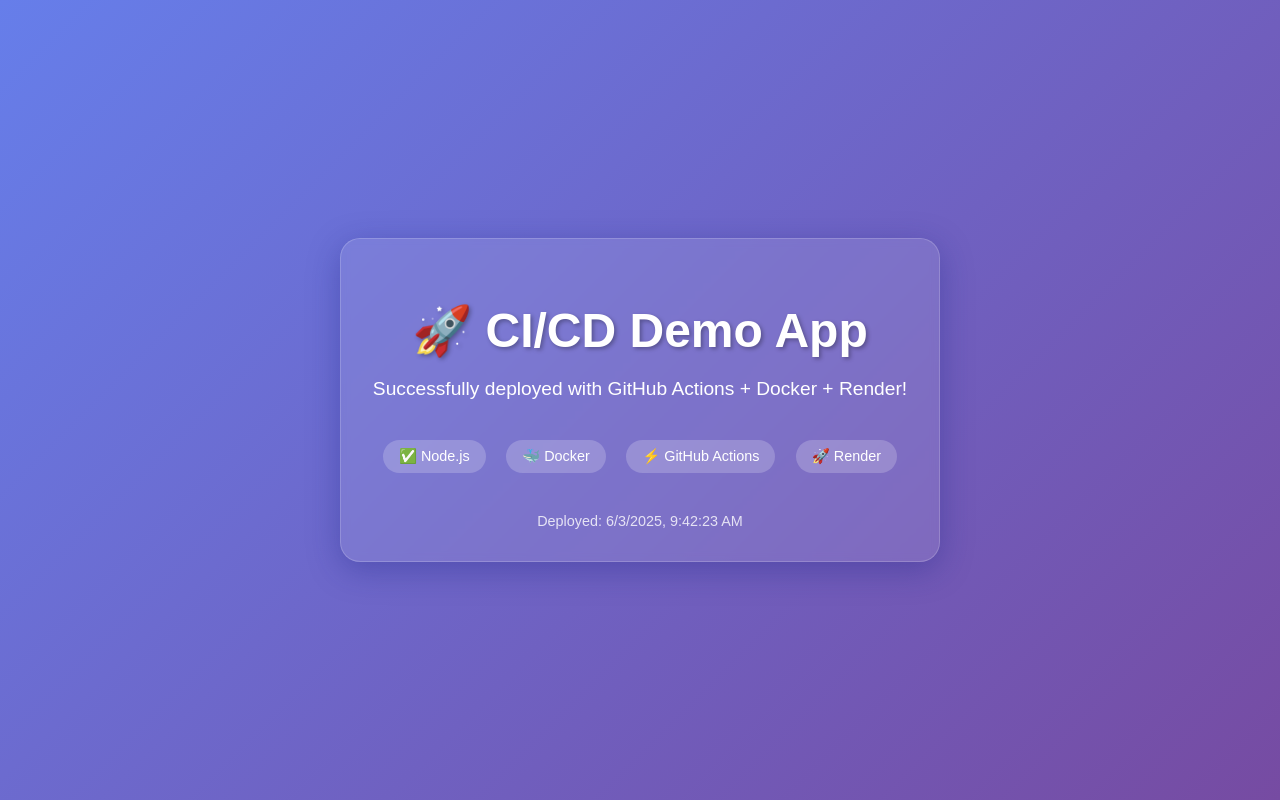
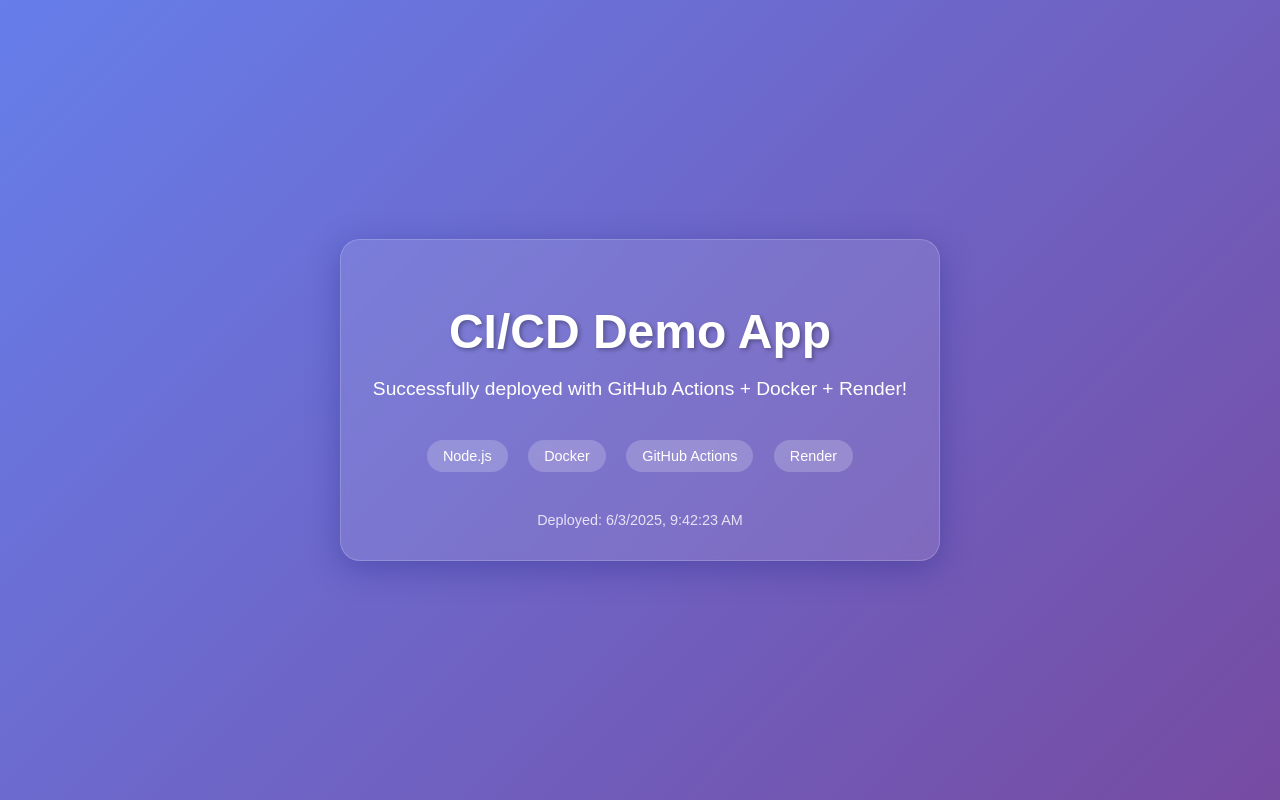
Before and after one commit to tandinomu/DSO101_Practical8, a website: page public/index.html in a window 1280 px wide. Drawn offline with Linux system fonts and the light colour scheme; no server answers.

Commit message:
[feat:update]

```diff
--- a/public/index.html
+++ b/public/index.html
@@ -51,14 +51,14 @@
 </head>
 <body>
     <div class="container">
-        <h1>🚀 CI/CD Demo App</h1>
+        <h1> CI/CD Demo App</h1>
         <p>Successfully deployed with GitHub Actions + Docker + Render!</p>
 
         <div>
-            <span class="badge">✅ Node.js</span>
-            <span class="badge">🐳 Docker</span>
-            <span class="badge">⚡ GitHub Actions</span>
-            <span class="badge">🚀 Render</span>
+            <span class="badge">Node.js</span>
+            <span class="badge"> Docker</span>
+            <span class="badge"> GitHub Actions</span>
+            <span class="badge"> Render</span>
         </div>
 
         <div class="timestamp">
```
Also changed, not shown: .github/workflows/ci-cd.yml.
